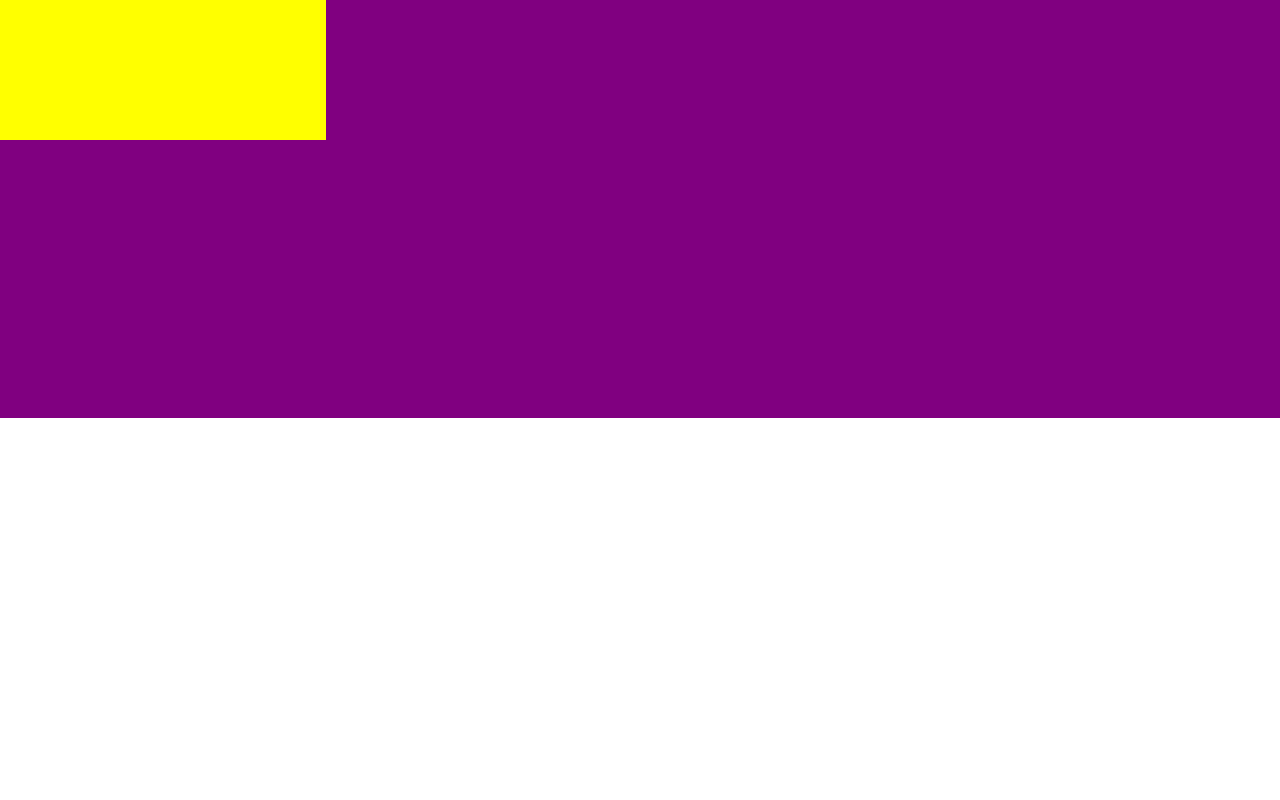
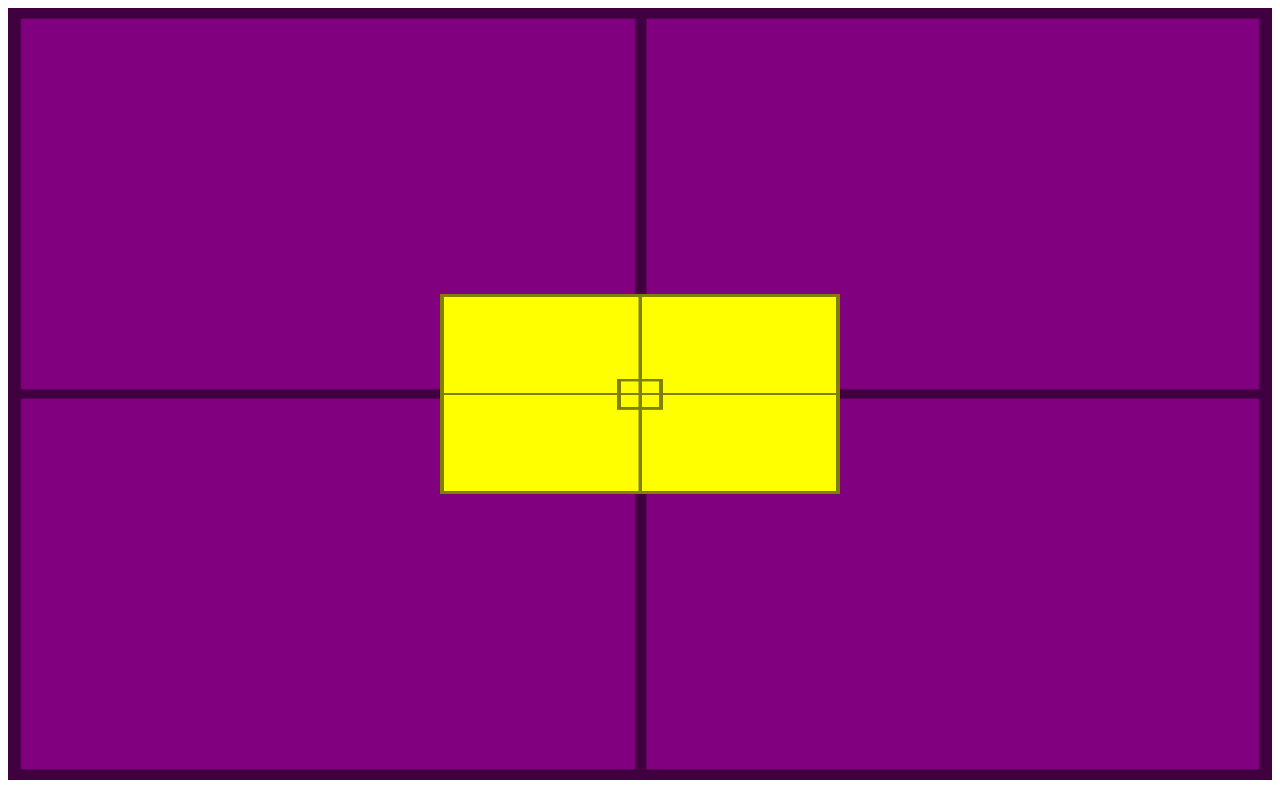
Before and after one commit to mariajuliawerner/html-css, a plain HTML site: page exercícios/ex022/fundo007.html in a window 1280 px wide. Drawn offline with Linux system fonts and the light colour scheme.

Commit message:
Update fundo007.html

```diff
--- a/exercícios/ex022/fundo007.html
+++ b/exercícios/ex022/fundo007.html
@@ -6,28 +6,31 @@
     <title>Alinhamento vertical</title>
     <style>
         #container{
+            background-image: url(imagens/target001.png);
+            background-size: 100% 100%;
+            background-repeat: no-repeat;
+
             position: relative;
-            background-color: purple;
             height: 94vh;
             padding: 10px;
-            height: 400px;
-            background-size: auto;
-            background-repeat: repeat;
-            margin: -10px;
+            background-color: purple;
+        }
 
+        #conteudo{
+            background-image: url(imagens/target001.png);
+            background-size: 100% 100%;
 
-        }
-        #conteudo{
             position: absolute;
-            background-color: yellow;
             height: 200px;
             width: 400px;
+            background-color: yellow;
 
-            left: 10%;
-            top: 10%;
+            left: 50%;
+            top: 50%;
 
             transform: translate(-50%, -50%);
         }
+
     </style>
 </head>
 <body>
```
